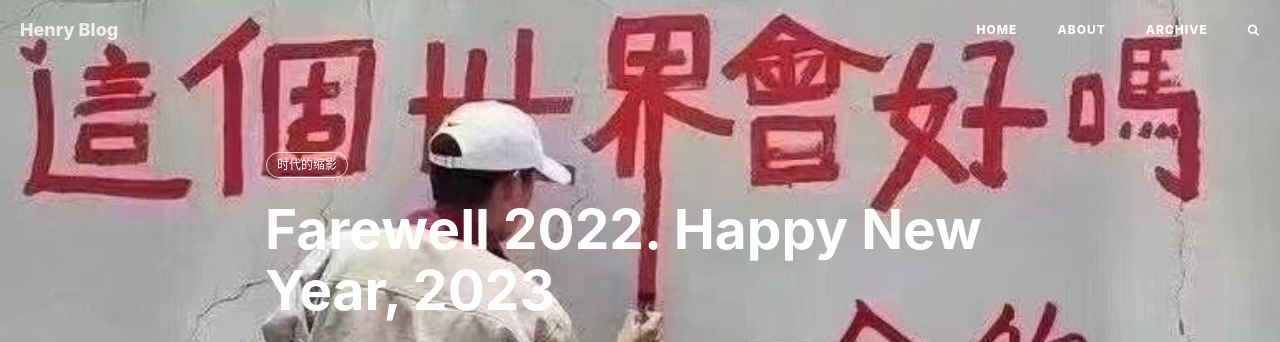
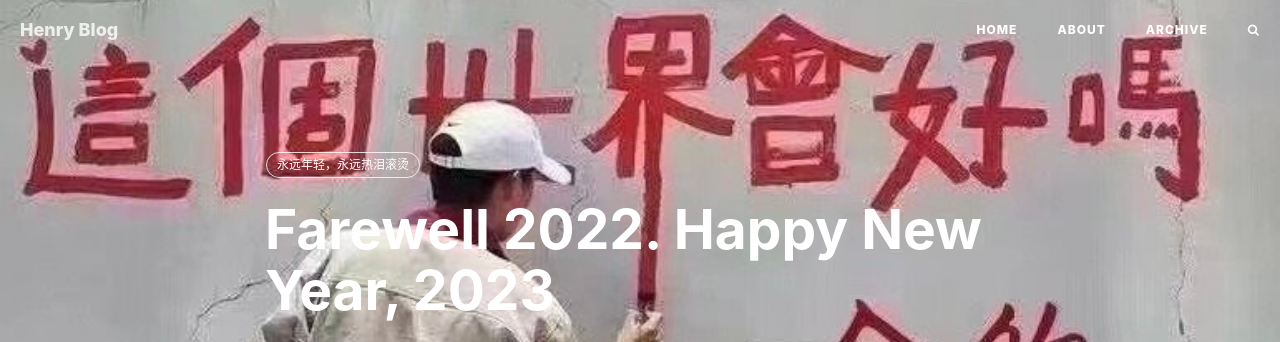
Before and after one commit to yliu9418/yliu9418.github.io, a Jekyll site: the page built from _posts/2023-01-01-Happy-New-Year.md, in a window 1280 px wide. Shown: the top 342 px of the page. Built offline with Jekyll 4.4.1, drawn with Linux system fonts in a browser that asks for light colours; nearby versions of some CDN libraries; comment, search, counter and statistics services are not loaded.

Commit message:
Update 2023-01-01-Happy-New-Year.md

```diff
--- a/_posts/2023-01-01-Happy-New-Year.md
+++ b/_posts/2023-01-01-Happy-New-Year.md
@@ -6,7 +6,7 @@ author:     "Henry"
 catalog: true
 header-img: "img/post_word.jpeg"
 tags:
-  - 时代的缩影
+  - 永远年轻，永远热泪滚烫
 ---
 
 > 这个世界会好吗？
```
